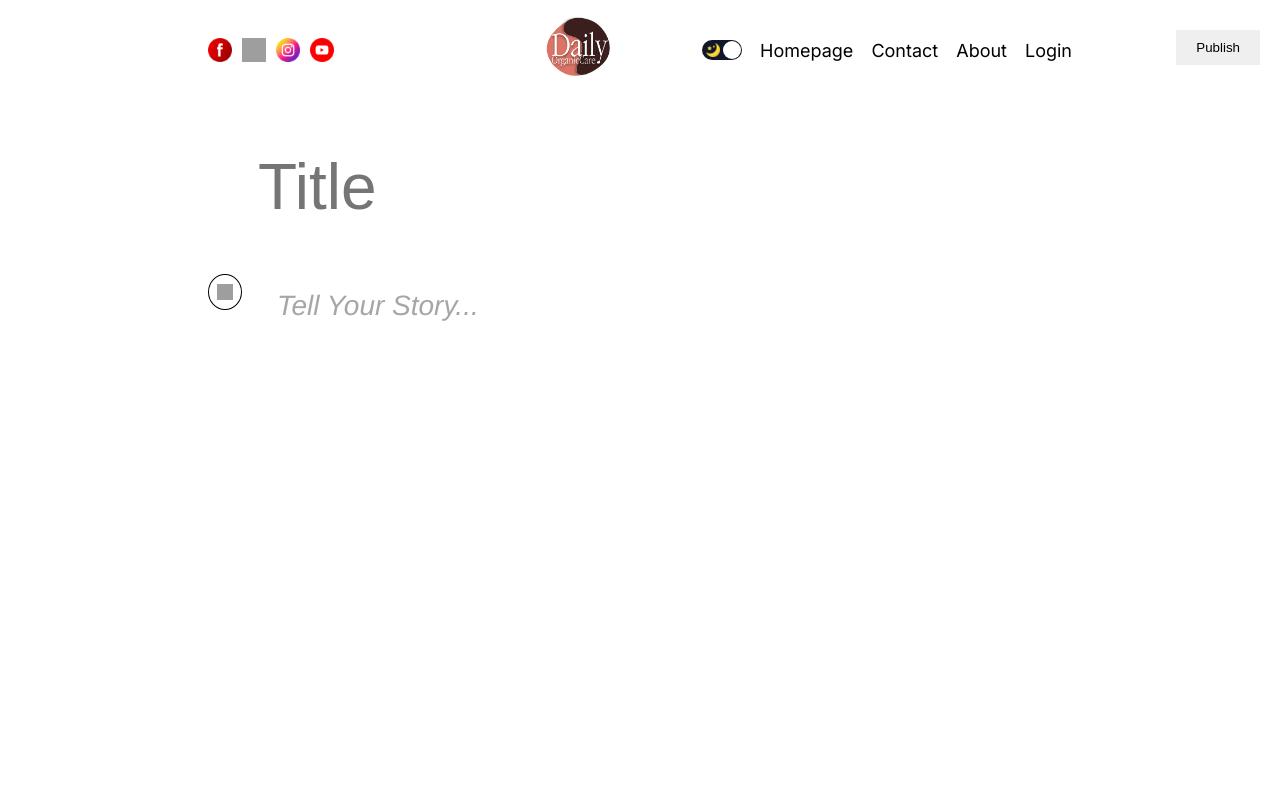
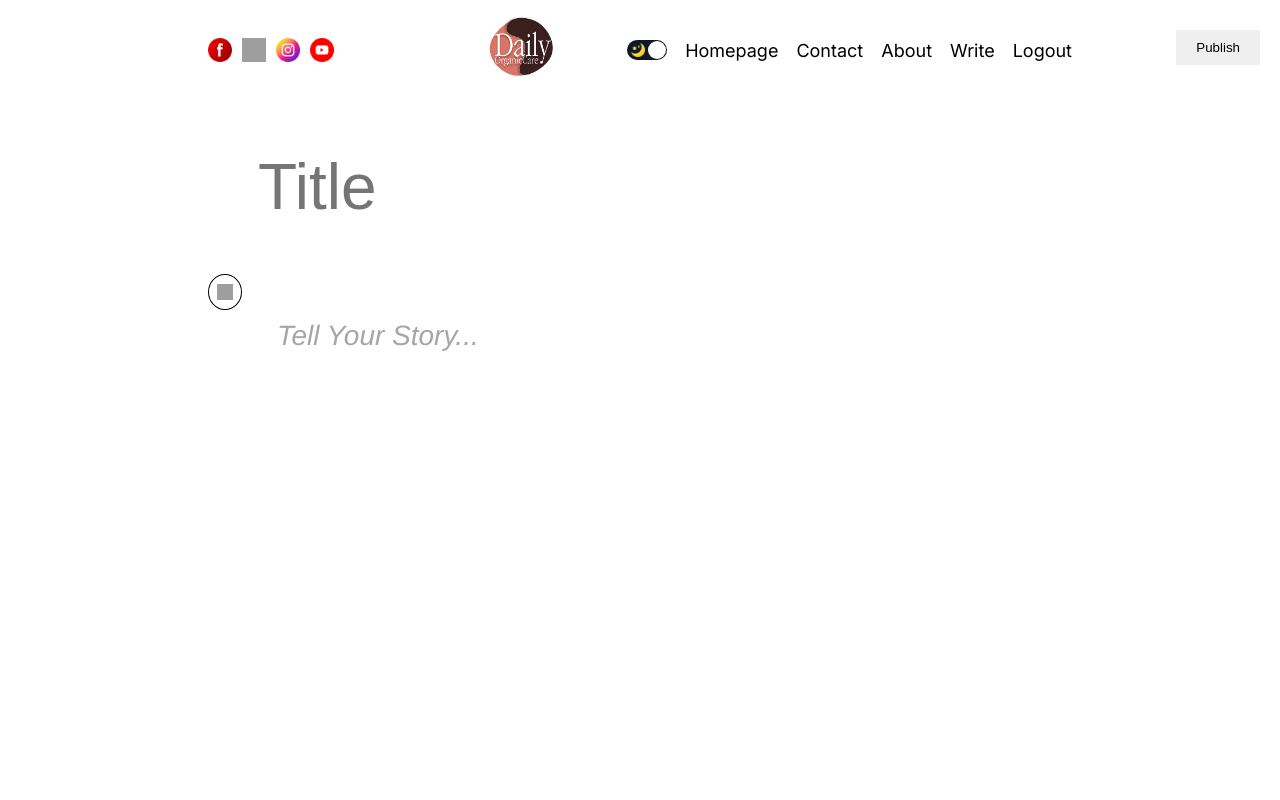
Before and after one commit to samiran1605/next-blogapp-1, a Next.js app: page /write in a window 1280 px wide. Shown: the top 800 px of the page. Built offline with nearby package versions, Linux system fonts and the light colour scheme; grey boxes are pictures that could not be loaded.

Commit message:
added next auth, configration is in process

```diff
--- a/package.json
+++ b/package.json
@@ -16,6 +16,7 @@
     "eslint": "8.48.0",
     "eslint-config-next": "13.4.19",
     "next": "13.4.19",
+    "next-auth": "^4.23.2",
     "postcss": "8.4.29",
     "react": "18.2.0",
     "react-dom": "18.2.0",
--- /dev/null
+++ b/src/app/api/auth/[...nextauth]/route.ts
@@ -0,0 +1,6 @@
+import { authOptions } from "@/utlis/auth";
+import NextAuth from "next-auth";
+
+const handler = NextAuth(authOptions);
+
+export { handler as GET, handler as POST };
--- a/src/app/layout.tsx
+++ b/src/app/layout.tsx
@@ -6,6 +6,7 @@ import Footer from "@/components/footer/Footer";
 import Navbar from "@/components/navbar/Navbar";
 import { ThemeContextProvider } from "@/context/ThemeContext";
 import ThemeProvider from "@/provider/ThemeProvider";
+import AuthProvider from "@/provider/AuthProvider";
 
 const inter = Inter({ subsets: ["latin"] });
 
@@ -22,6 +23,7 @@ export default function RootLayout({
   return (
     <html lang="en">
       <body className={inter.className}>
+        <AuthProvider>
           <ThemeContextProvider>
             <ThemeProvider>
               <div className="container">
@@ -33,6 +35,7 @@ export default function RootLayout({
               </div>
             </ThemeProvider>
           </ThemeContextProvider>
+        </AuthProvider>
       </body>
     </html>
   );
--- a/src/app/write/writePage.module.css
+++ b/src/app/write/writePage.module.css
@@ -10,6 +10,7 @@
 }
 
 .button,.addButton{
+
   width: 36px;
   height: 36px;
   border-radius: 50%;
@@ -48,6 +49,7 @@
 
 .textArea{
   width: 100%;
+  padding-top: 30px;
 }
 
 .publish{
--- a/src/components/authLinks/AuthLinks.tsx
+++ b/src/components/authLinks/AuthLinks.tsx
@@ -2,13 +2,21 @@
 
 import Link from "next/link";
 import styles from "./authLinks.module.css";
-
 import React, { useState } from "react";
+import { signOut } from "next-auth/react";
 
 const AuthLinks = () => {
   const [open, setOpen] = useState(false);
 
-  const status = "notauthenticated";
+  const status = "authenticated";
+
+  const handleLogout = (
+    event: React.MouseEvent<HTMLSpanElement, MouseEvent>
+  ) => {
+    if (event.type === "click") {
+      signOut();
+    }
+  };
   return (
     <>
       {status === "notauthenticated" ? (
@@ -20,7 +28,9 @@ const AuthLinks = () => {
           <Link href="/write" className={styles.link}>
             Write
           </Link>
-          <span className={styles.link}>Logout</span>
+          <span className={styles.link} onClick={handleLogout}>
+            Logout
+          </span>
         </>
       )}
       <div className={styles.burger} onClick={() => setOpen(!open)}>
--- /dev/null
+++ b/src/provider/AuthProvider.tsx
@@ -0,0 +1,14 @@
+"use client";
+
+import { SessionProvider } from "next-auth/react";
+import React from "react";
+
+type AuthSessionProviderProps = {
+  children: React.ReactNode;
+};
+
+const AuthProvider = ({ children }: AuthSessionProviderProps) => {
+  return <SessionProvider>{children}</SessionProvider>;
+};
+
+export default AuthProvider;
```
Also changed, not shown: src/app/login/page.tsx (+8 -1 lines), src/utlis/auth.ts (added, +15 -0 lines), 2 other files (tests, documents, lock files or other folders). Lines whose indentation alone changed are shown as unchanged.
